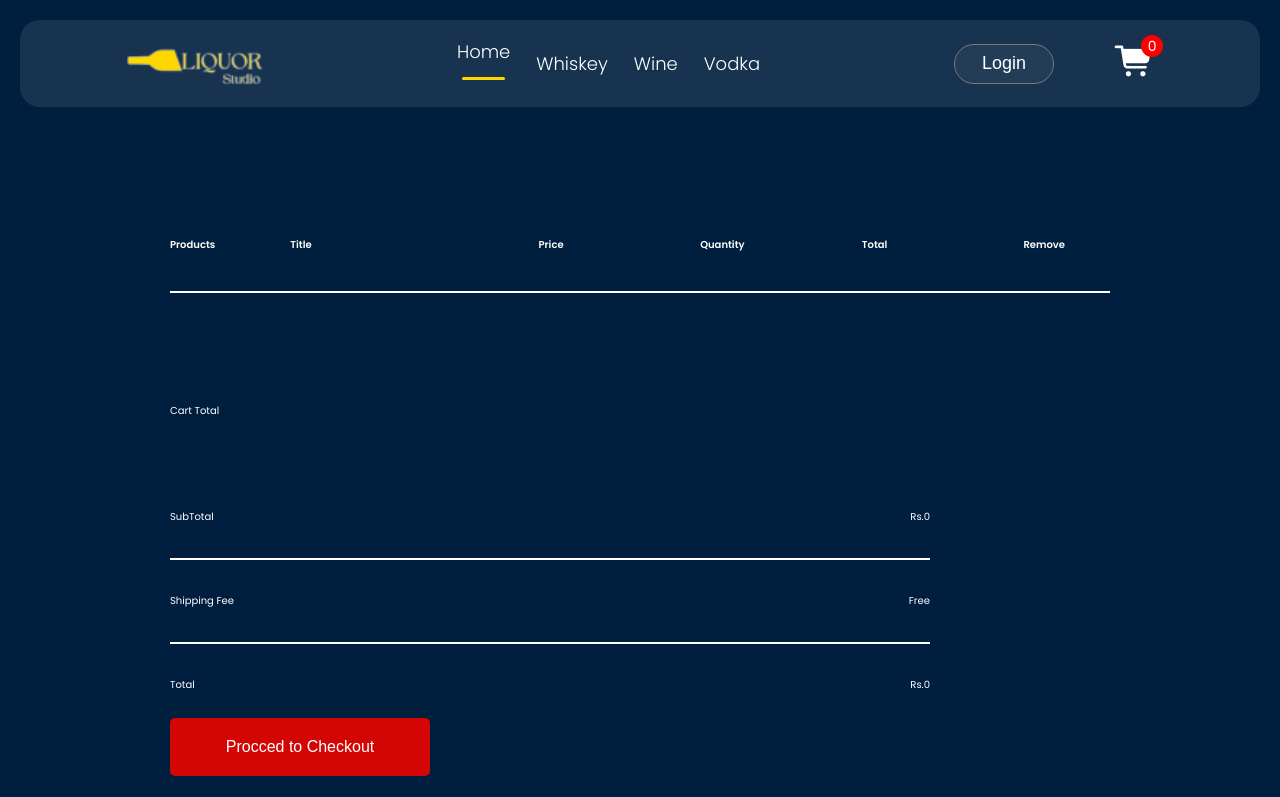
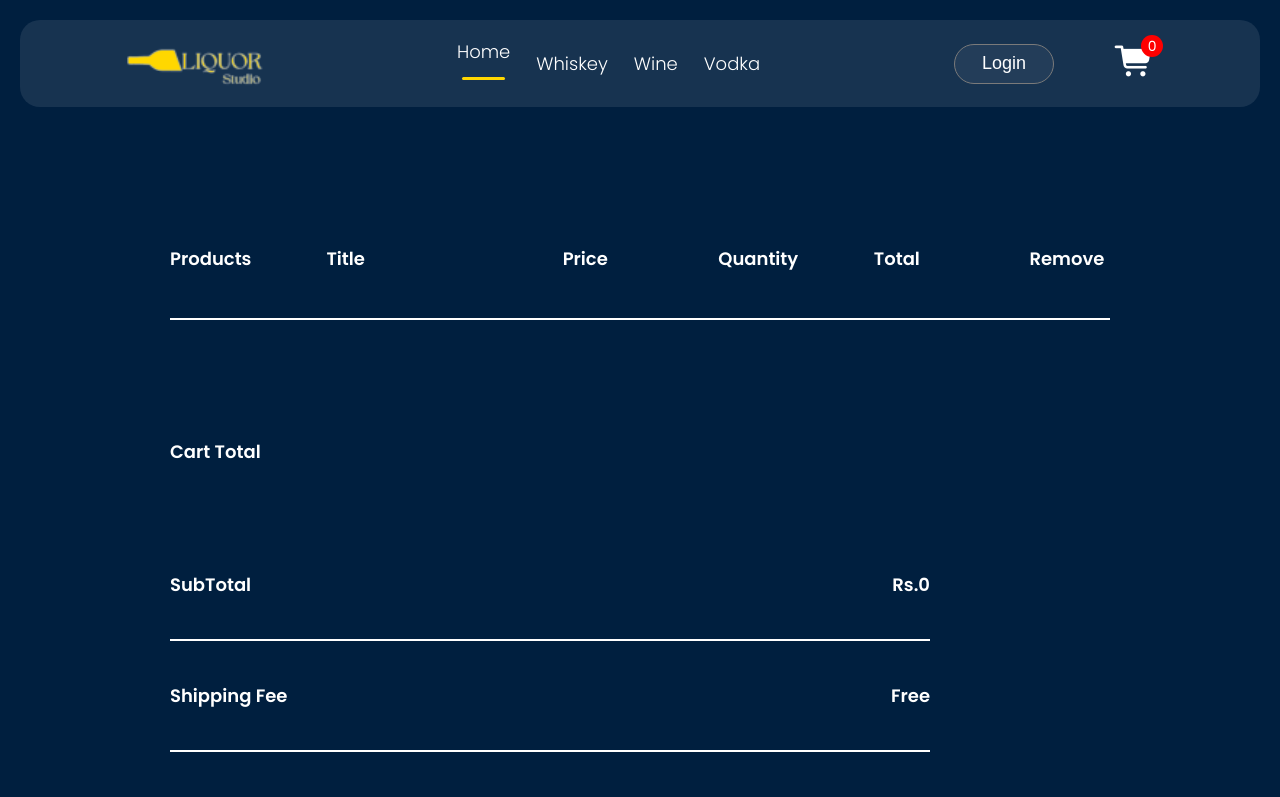
Before and after one commit to MedhanshPatley/Liquor-Studio, a React (Create React App) app: page /cart in a window 1280 px wide. Shown: the top 797 px of the page. Built offline with nearby package versions, Linux system fonts and the light colour scheme.

Commit message:
Add  addtocart functionalty

```diff
--- a/src/Components/CartItems/CartItems.css
+++ b/src/Components/CartItems/CartItems.css
@@ -20,9 +20,12 @@
     font-weight: 600;
 
 }
-.cartitem_format{
-    font-size: 17px;
-    font-weight: 500;
+.cartitem_format_main p{
+    font-size: 18px;
+}
+.cartitem_format p{
+    font-size: 18px;
+    font-weight: 600;
 }
 .carticon_product_icon{
     height: 80px;
@@ -52,12 +55,20 @@
     margin-right: 180px;
     gap:55px;
 }
-.cartitems_total_item{
+.cartitems_total p{
+    font-size: 18px;
+    font-weight: 600;
+}
+.cartitems_total_item {
     display: flex;
     justify-content: space-between;
     padding: 15px 0px;
 
 
+}
+.cartitems_total_item p{
+    font-size: 18px;
+    font-weight: 600;
 }
 .checkout{
     width: 260px;
--- a/src/Components/Item/Item.jsx
+++ b/src/Components/Item/Item.jsx
@@ -13,7 +13,7 @@ const Items = (props) => {
         {props.name}
       </p>
       <div className="item_prices">
-        <div className="Item_price_new">
+        <div className="item_price_new">
         Rs.{props.new_price}/-
         </div>
         <div className="item_price_old">
--- a/src/Components/Navbar/Navbar.jsx
+++ b/src/Components/Navbar/Navbar.jsx
@@ -1,12 +1,14 @@
-import React from 'react'
+import React, { useContext } from 'react'
 import { useState } from 'react';
 import"./Navbar.css"
 import logo from '../Assets/Liquor Studio Logo.png'
 import cart_icon from '../Assets/cart_icon.png'
 import { Link } from 'react-router-dom';
+import { ShopContext } from '../../Context/ShopContext';
 const Navbar = () => {
 
   const[menu,setmenu] = useState('Home');
+  const {getTotalCartItems} = useContext(ShopContext);
 
   return (
     <div className='navbar'>
@@ -24,7 +26,7 @@ const Navbar = () => {
           <Link to ="/login"><button>Login</button></Link>
           <Link to ='/cart'><img src ={cart_icon} alt =""/></Link>
           <div className="nav-cart-count">
-            0
+            {getTotalCartItems()}
           </div>
         </div>
     </div>
--- a/src/Components/New_arrival/New_arrival.jsx
+++ b/src/Components/New_arrival/New_arrival.jsx
@@ -1,51 +1,18 @@
-// import React from 'react'
-// import './New_arrival.css'
-// import data_product from '../Assets/data'
-// import Item from '../Item/Item'
-// const New_arrival = () => {
-//   return (
-//     <div className='New_arrival'>
-//       <h1>NEW ARRIVAL</h1>
-//       <hr/>
-//       <div className="new_arrival_item">
-//         {data_product.map((item,i)=>{
-//             return <Item Key={i} id ={item.id} name ={item.name} image ={item.image} new_price ={item.new_price} old_price ={item.old_price}/>
-//         })}
-
-//       </div>
-//     </div>
-//   )
-// }
-
-// export default New_arrival
-
 import React from 'react'
 import './New_arrival.css'
 import data_product from '../Assets/data'
 import Item from '../Item/Item'
-
 const New_arrival = () => {
   return (
     <div className='New_arrival'>
       <h1>NEW ARRIVAL</h1>
       <hr/>
       <div className="new_arrival_item">
-        {data_product.map((item, i) => {
-          return (
-            <Item
-              key={i}
-              id={item.id}
-              name={item.name}
-              image={item.image}
-              new_price={item.new_price}
-              old_price={item.old_price}
-
-            />
-          )
+        {data_product.map((item,i)=>{
+            return <Item Key={i} id ={item.id} name ={item.name} image ={item.image} new_price ={item.new_price} old_price ={item.old_price}/>
         })}
 
       </div>
-
     </div>
   )
 }
--- a/src/Components/Slider/Slider.jsx
+++ b/src/Components/Slider/Slider.jsx
@@ -1,6 +1,6 @@
 import React, { useState, useEffect } from 'react';
 import './Slider.css';
-import image1 from '../Assets/Slider_img01.jpg';
+import image1 from '../Assets/Slider_Img04.jpg';
 import image2 from '../Assets/Slider_img02.jpg';
 
 const Slider = () => {
--- a/src/Components/Story/Story.css
+++ b/src/Components/Story/Story.css
@@ -6,7 +6,7 @@
 
 .story{
     display: flex;
-    margin-top: 100px;
+    margin-top: 400px;
     margin-bottom: 100px;
     align-items: center;
     width: 80vw;
--- a/src/Context/ShopContext.jsx
+++ b/src/Context/ShopContext.jsx
@@ -31,8 +31,9 @@ const ShopContextProvider = (props) => {
             if(cartItems[item]>0)
             {
                 let itemInfo = all_product.find((product)=>product.id===Number(item))
-                totalAmount += itemInfo.price*cartItems[item];
+                totalAmount += itemInfo.new_price*cartItems[item];
             }
+
         }
         return totalAmount;
     }
@@ -45,6 +46,7 @@ const ShopContextProvider = (props) => {
                 totalItems+=cartItems[item];
             }
         }
+
         return totalItems;
     }
 
--- a/src/Pages/Category.jsx
+++ b/src/Pages/Category.jsx
@@ -21,6 +21,7 @@ const Category = (props) => {
         })}
       </div>
 
+
     </div>
   )
 }
```
Also changed, not shown: src/Pages/CSS/ShopCategory.css (line endings or trailing spaces).
